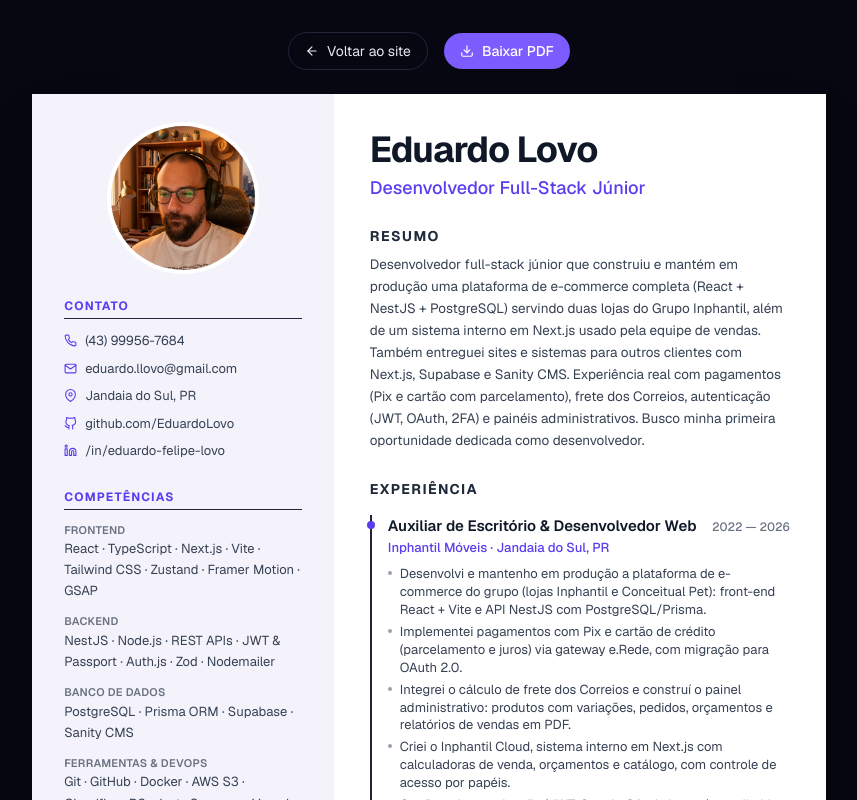
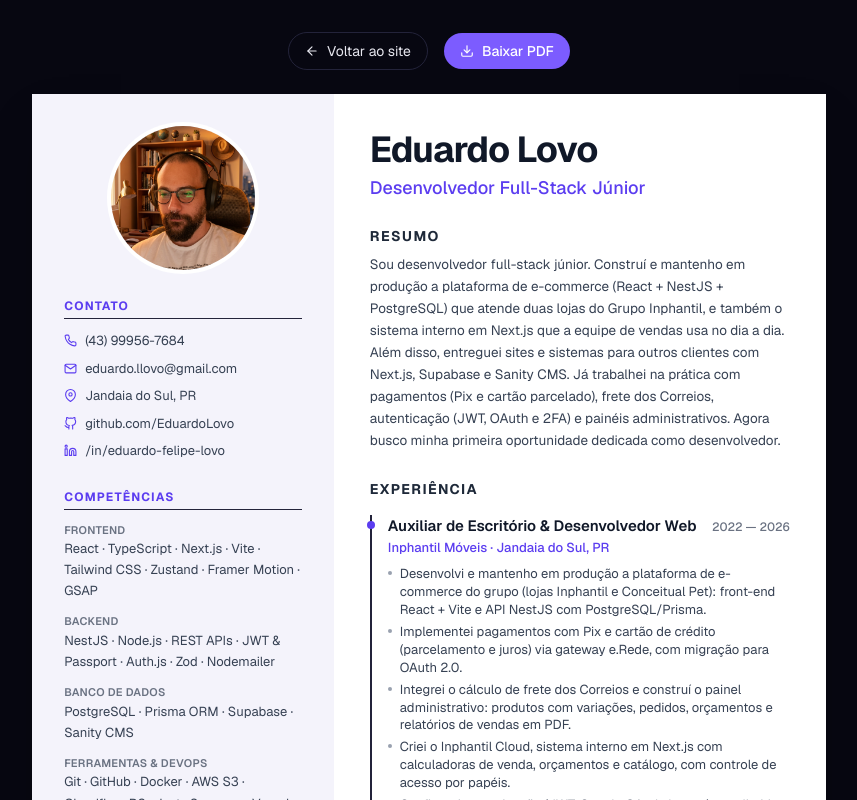
Before and after one commit to EduardoLovo/Eduardo-Lovo-Portfolio, a Next.js app: page /cv in a window 1280 px wide. Shown: the top 800 px of the page, without its empty margins (211-1068 px from the left). Built offline with nearby package versions, Linux system fonts and the light colour scheme.

Commit message:
feat: resumo do currículo em primeira pessoa e PDF atualizado

```diff
--- a/src/data/cv.ts
+++ b/src/data/cv.ts
@@ -6,7 +6,7 @@
 export const cv = {
   // Resumo profissional (topo do currículo)
   summary:
-    "Desenvolvedor full-stack júnior que construiu e mantém em produção uma plataforma de e-commerce completa (React + NestJS + PostgreSQL) servindo duas lojas do Grupo Inphantil, além de um sistema interno em Next.js usado pela equipe de vendas. Também entreguei sites e sistemas para outros clientes com Next.js, Supabase e Sanity CMS. Experiência real com pagamentos (Pix e cartão com parcelamento), frete dos Correios, autenticação (JWT, OAuth, 2FA) e painéis administrativos. Busco minha primeira oportunidade dedicada como desenvolvedor.",
+    "Sou desenvolvedor full-stack júnior. Construí e mantenho em produção a plataforma de e-commerce (React + NestJS + PostgreSQL) que atende duas lojas do Grupo Inphantil, e também o sistema interno em Next.js que a equipe de vendas usa no dia a dia. Além disso, entreguei sites e sistemas para outros clientes com Next.js, Supabase e Sanity CMS. Já trabalhei na prática com pagamentos (Pix e cartão parcelado), frete dos Correios, autenticação (JWT, OAuth e 2FA) e painéis administrativos. Agora busco minha primeira oportunidade dedicada como desenvolvedor.",
 
   // Experiência profissional (mais recente primeiro)
   experience: [
```
Also changed, not shown: 1 other file (tests, documents, lock files or other folders).
